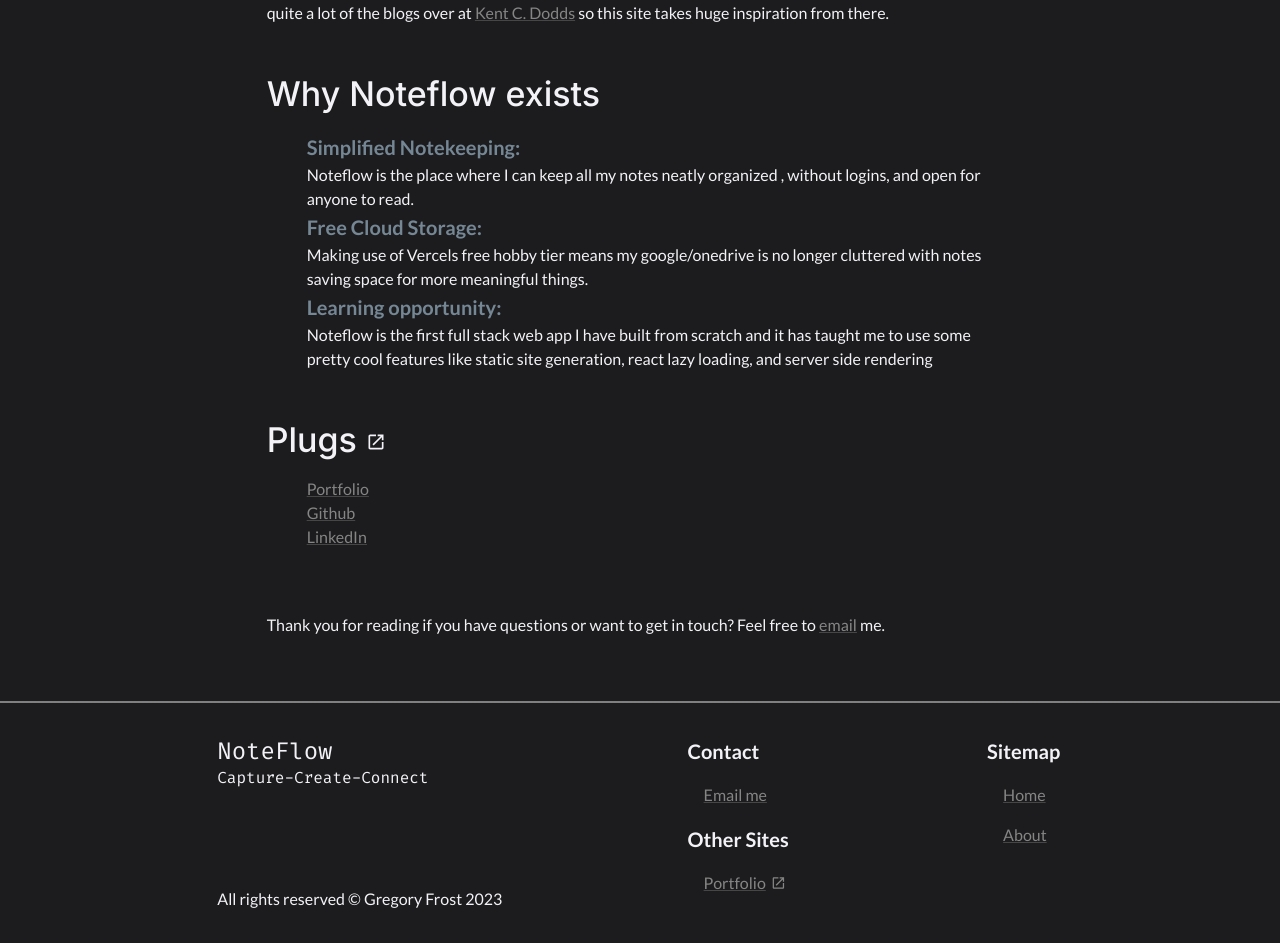
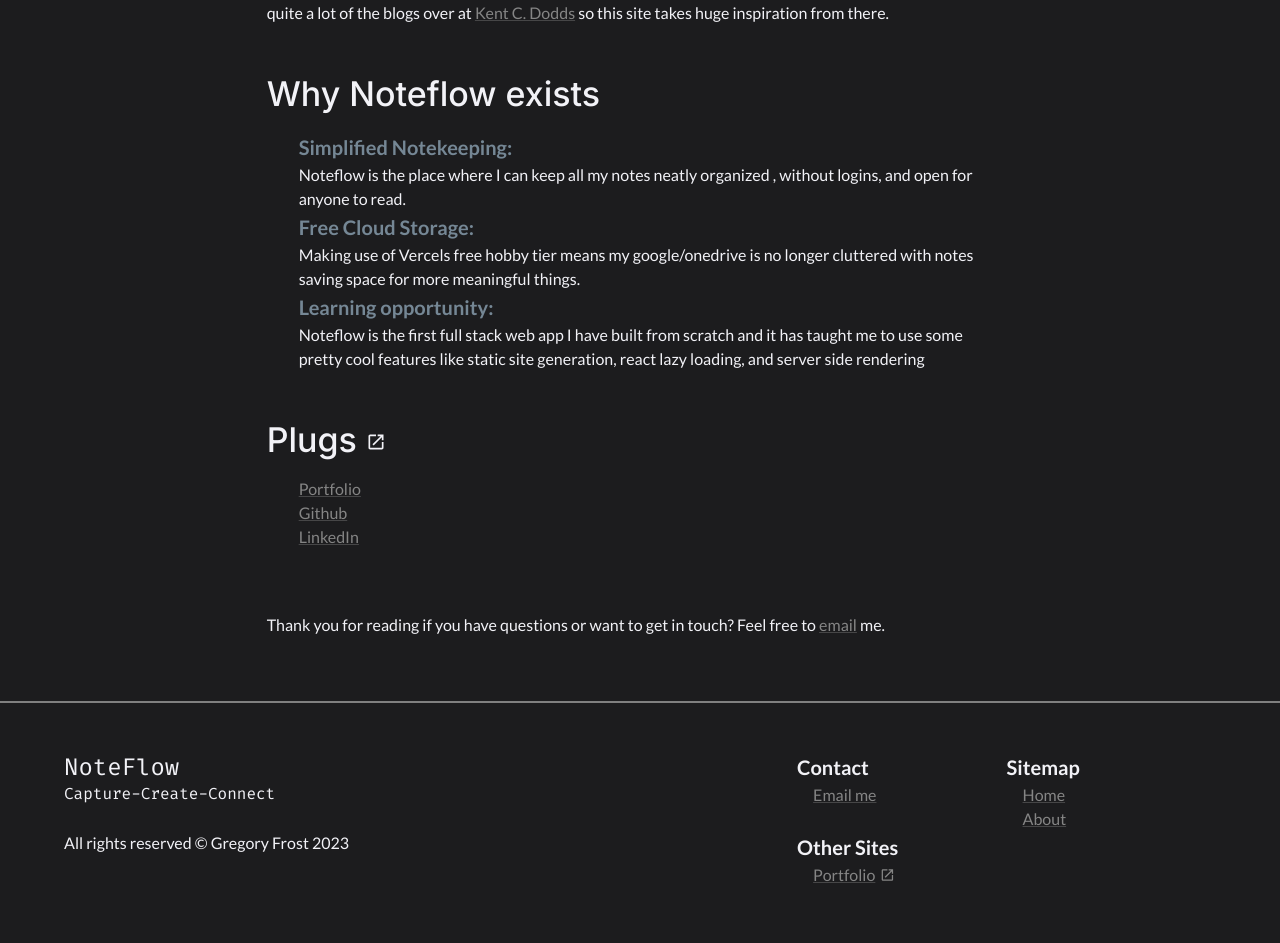
Before and after one commit to FrostGreg/noteflow, a Next.js app: page /about in a window 1280 px wide. Shown: the part 543-1486 px from the top of the page. Built offline with nearby package versions, Linux system fonts and the light colour scheme.

Commit message:
fix: footer component

```diff
--- a/src/app/(notes)/about/page.tsx
+++ b/src/app/(notes)/about/page.tsx
@@ -3,16 +3,7 @@ import Link from "@mui/material/Link";
 import Typography from "@mui/material/Typography";
 import NextLink from "next/link";
 import { OpenInNew } from "@mui/icons-material";
-import { ReactNode } from "react";
-
-type children = { children: ReactNode };
-
-const List = ({ children }: children) => <Box component="ul">{children}</Box>;
-const ListItem = ({ children }: children) => (
-  <Box component="li" sx={{ display: "block" }}>
-    {children}
-  </Box>
-);
+import { List, ListItem } from "@/app/components/List";
 
 const AboutPage = () => (
   <>
@@ -38,7 +29,7 @@ const AboutPage = () => (
       Why Noteflow exists
     </Typography>
 
-    <List>
+    <List boxProps={{ margin: "1rem 2rem", padding: "0rem" }}>
       <ListItem>
         <Typography variant="h6" color="text.secondary">
           Simplified Notekeeping:
@@ -73,7 +64,7 @@ const AboutPage = () => (
       Plugs <OpenInNew fontSize="small" />
     </Typography>
 
-    <List>
+    <List boxProps={{ margin: "1rem 2rem", padding: "0rem" }}>
       <ListItem>
         <Link
           component={NextLink}
--- a/src/app/components/Footer.tsx
+++ b/src/app/components/Footer.tsx
@@ -1,22 +1,29 @@
 import { OpenInNew } from "@mui/icons-material";
-import { Box, Grid, Link, List, ListItem, Typography } from "@mui/material";
+import Box from "@mui/material/Box";
+import Grid from "@mui/material/Grid";
+import Link from "@mui/material/Link";
+import Typography from "@mui/material/Typography";
 import NextLink from "next/link";
+import { List, ListItem } from "./List";
 
 const Footer = () => {
   return (
-    <Grid
-      container
+    <Box
       sx={{
-        justifyContent: "space-evenly",
+        display: "flex",
+        flexDirection: ["column", "row"],
         borderTop: "2px solid grey",
-        padding: "2rem",
+        paddingX: ["1.5rem", "2rem", "4rem"],
+        paddingY: ["2rem", "2rem", "3rem"],
       }}
     >
-      <Grid
+      <Box
         sx={{
           display: "flex",
+          width: ["100%", "70%"],
           flexDirection: "column",
           justifyContent: "space-between",
+          marginBottom: "2rem",
         }}
       >
         <Box>
@@ -28,47 +35,29 @@ const Footer = () => {
         <Typography>
           All rights reserved © Gregory Frost {new Date().getFullYear()}
         </Typography>
-      </Grid>
+      </Box>
       <Grid
+        container
         sx={{
           display: "flex",
-          flexDirection: "column",
+          flexDirection: "row",
           justifyContent: "space-between",
+          width: ["100%", "40%"],
         }}
       >
-        <Box>
+        <Grid item xs={4} sm={6}>
           <Typography variant="h6">Contact</Typography>
-          <List>
-            <ListItem>
           <Link
             component={NextLink}
             href="mailto:frost.computing21@gmail.com"
+            sx={{ marginLeft: "1rem" }}
           >
             Email me
           </Link>
-            </ListItem>
-          </List>
-        </Box>
-        <Box>
-          <Typography variant="h6">Other Sites</Typography>
-          <List>
-            <ListItem>
-              <Link
-                component={NextLink}
-                href="https://greg-frost-portfolio.vercel.app/"
-                target="_blank"
-                style={{ display: "flex", alignItems: "center" }}
-              >
-                Portfolio{" "}
-                {<OpenInNew fontSize="small" sx={{ paddingLeft: "0.3rem" }} />}
-              </Link>
-            </ListItem>
-          </List>
-        </Box>
         </Grid>
-      <Grid>
+        <Grid item xs={4} sm={6}>
           <Typography variant="h6">Sitemap</Typography>
-        <List>
+          <List boxProps={{ margin: "0rem 1rem", padding: "0rem" }}>
             <ListItem>
               <Link component={NextLink} href="/">
                 Home
@@ -81,7 +70,26 @@ const Footer = () => {
             </ListItem>
           </List>
         </Grid>
+        <Grid item xs={4} sm={6}>
+          <Typography variant="h6" sx={{ textWrap: "nowrap" }}>
+            Other Sites
+          </Typography>
+          <Link
+            component={NextLink}
+            href="https://greg-frost-portfolio.vercel.app/"
+            target="_blank"
+            style={{
+              display: "flex",
+              alignItems: "center",
+              marginLeft: "1rem",
+            }}
+          >
+            Portfolio{" "}
+            {<OpenInNew fontSize="small" sx={{ paddingLeft: "0.3rem" }} />}
+          </Link>
         </Grid>
+      </Grid>
+    </Box>
   );
 };
 
--- /dev/null
+++ b/src/app/components/List.tsx
@@ -0,0 +1,18 @@
+import { SxProps } from "@mui/material";
+import Box from "@mui/material/Box";
+import { ReactNode } from "react";
+
+// Lighter weight list than MUI lists
+
+type children = { children: ReactNode; boxProps?: SxProps };
+
+export const List = ({ children, boxProps }: children) => (
+  <Box component="ul" sx={{ ...boxProps }}>
+    {children}
+  </Box>
+);
+export const ListItem = ({ children }: children) => (
+  <Box component="li" sx={{ display: "block" }}>
+    {children}
+  </Box>
+);
```
Lines whose indentation alone changed are shown as unchanged.
